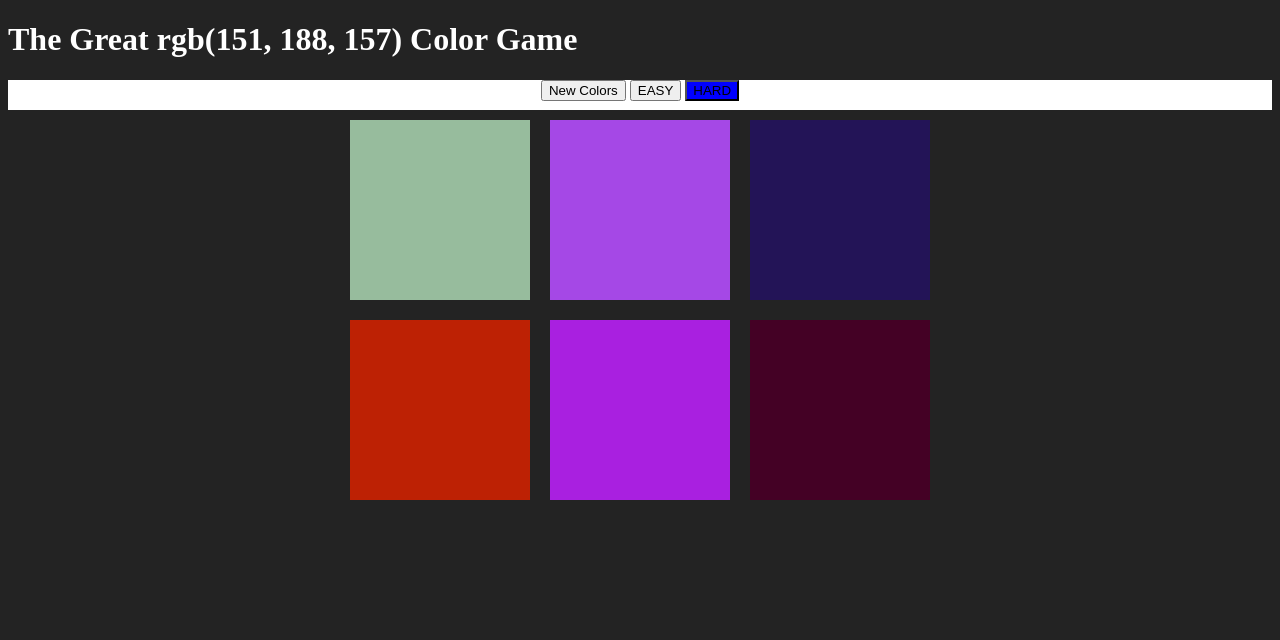
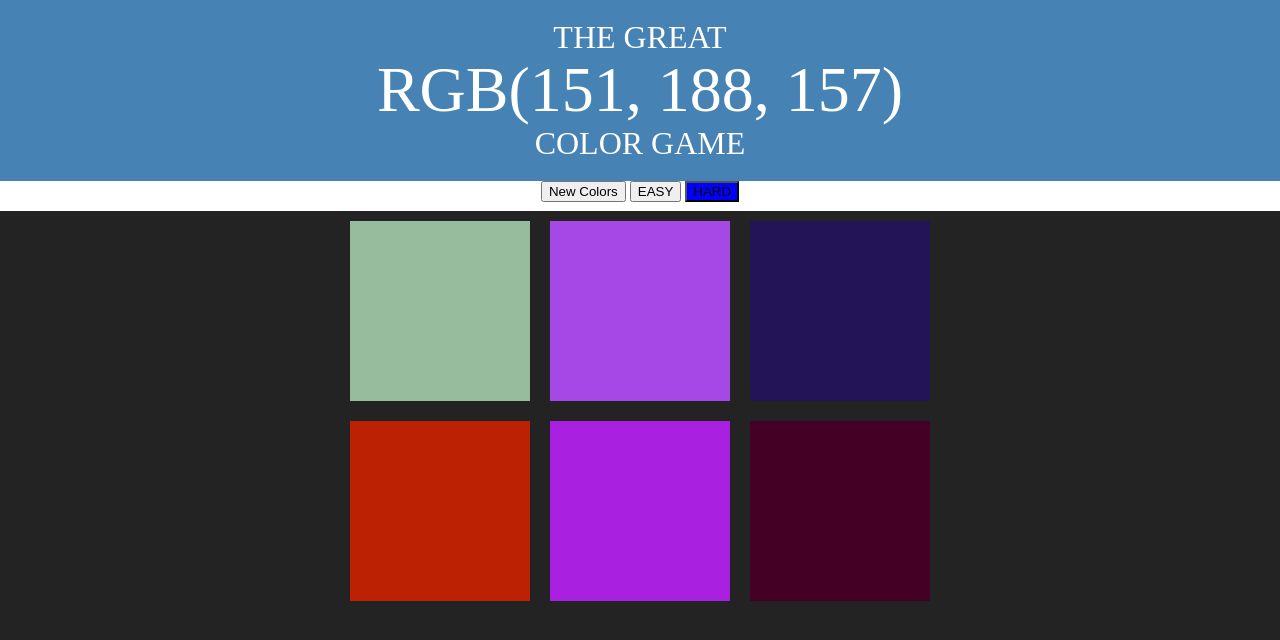
Before and after one commit to TedMur/Full-Stack, a plain HTML site: page Color Game Project/colorGame.html in a window 1280 px wide. Drawn offline with Linux system fonts and the light colour scheme.

Commit message:
added features

```diff
--- a/Color Game Project/colorGame.css
+++ b/Color Game Project/colorGame.css
@@ -1,5 +1,7 @@
 body {
     background-color: #232323;
+    margin: 0;
+    font-family: "Montserrat", "Avenir";
 }
 
 .square {
@@ -16,7 +18,14 @@ body {
 }
 
 h1 {
+    line-height: 1.1;
+    text-align: center;
     color: white;
+    background-color: steelblue;
+    margin: 0;
+    font-weight: normal;
+    text-transform: uppercase;
+    padding: 20px 0;
 }
 
 
@@ -29,3 +38,7 @@ h1 {
 .selected {
     background-color: blue;
 }
+
+#colorDisplay {
+    font-size: 200%;
+}
--- a/Color Game Project/colorGame.html
+++ b/Color Game Project/colorGame.html
@@ -6,7 +6,9 @@
         <link rel="stylesheet" type="text/css" href="colorGame.css">
     </head>
     <body>
-        <h1>The Great <span id="colorDisplay">RGB</span> Color Game</h1>
+        <h1>The Great<br>
+            <span id="colorDisplay">RGB</span><br>
+            Color Game</h1>
         <div id="stripe">
             <button id="reset">New Colors</button>
             <span id="message"></span>
--- a/Color Game Project/colorGame.js
+++ b/Color Game Project/colorGame.js
@@ -47,7 +47,7 @@ resetButton.addEventListener("click",function(){
     for(var i = 0; i < squares.length; i++){
         squares[i].style.backgroundColor = colors[i];
     }
-    h1.style.backgroundColor = "#232323"
+    h1.style.backgroundColor = "steelblue";
 });
 
 colorDisplay.textContent = pickedColor;
```
